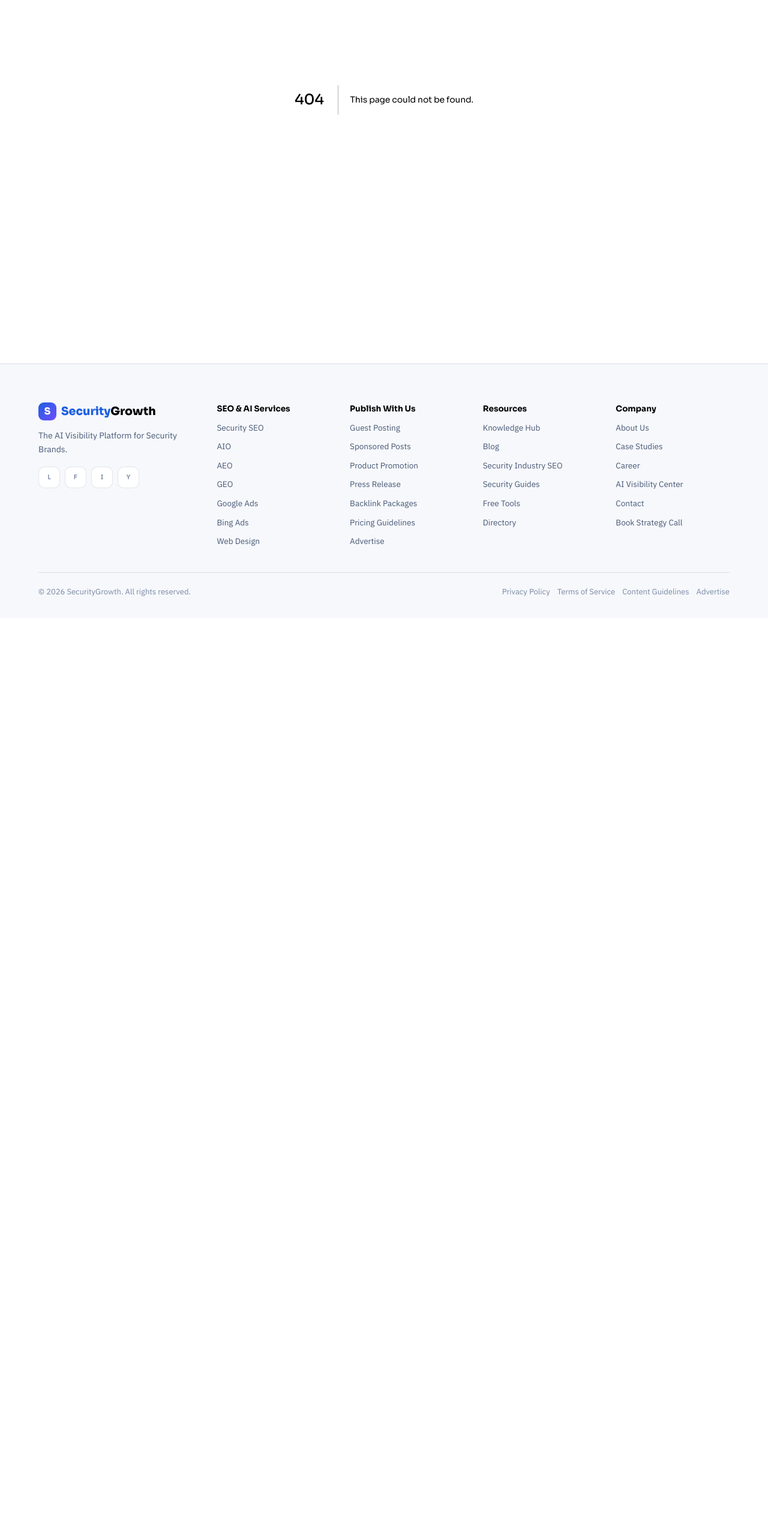
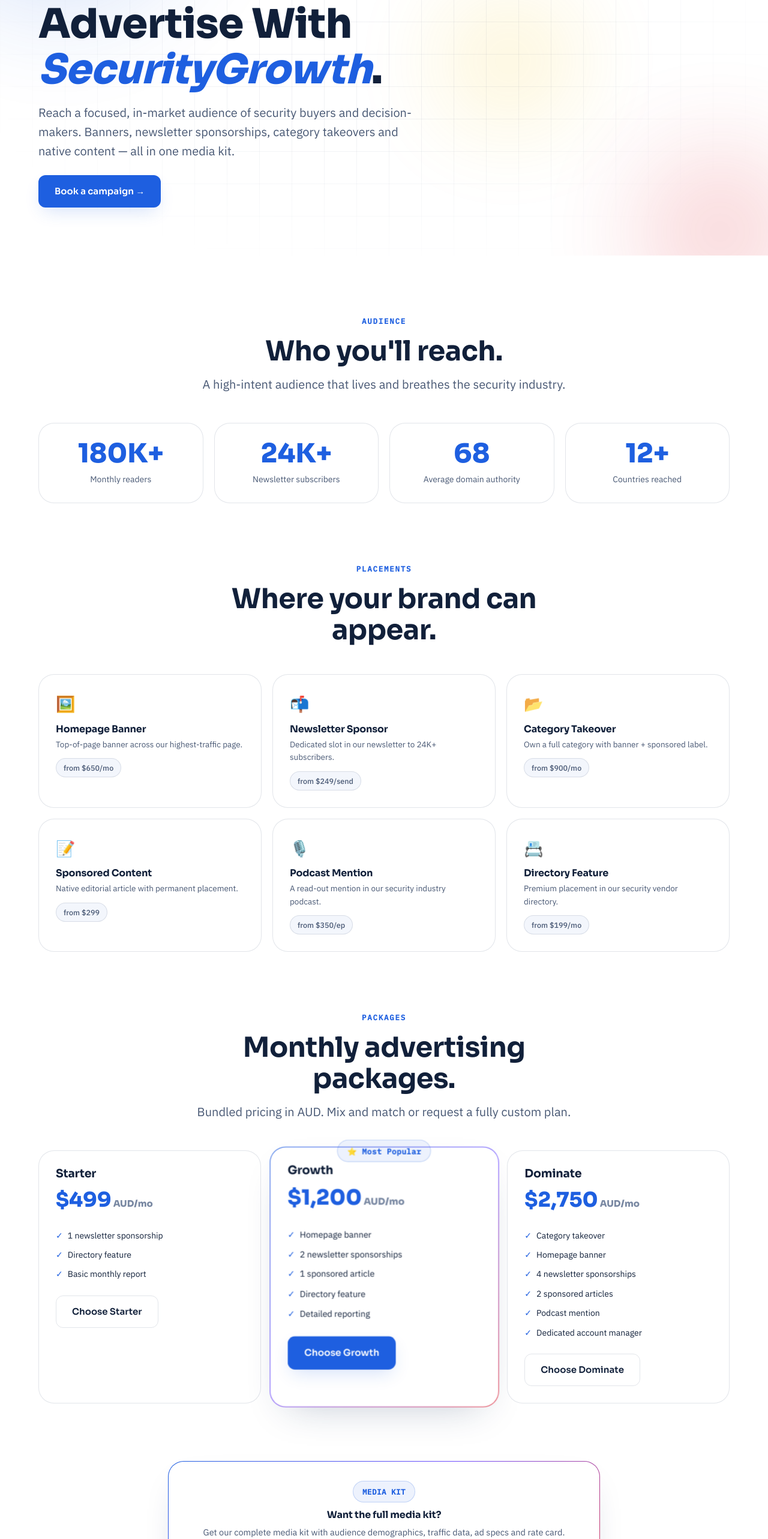
Before and after one commit to scrtblogs-commits/Security-Blogs-Web, a Next.js app: page /publish-with-us/advertise in a window 1280 px wide. Before the commit this address had no page. Shown: the part 234-2800 px from the top of the page at 60% size. Before the commit the page ends 1264 px from the top, so only its background shows below. Built offline with nearby package versions, Linux system fonts and the light colour scheme.

Commit message:
Add publish-with-us advertise page
https://claude.ai/code/session_01PZL8d4tGDz13t9Tukp2GZq

```diff
--- /dev/null
+++ b/app/publish-with-us/advertise/page.tsx
@@ -0,0 +1,170 @@
+import HeroBg from '@/components/ui/HeroBg'
+import Breadcrumb from '@/components/ui/Breadcrumb'
+import SectionHead from '@/components/ui/SectionHead'
+import StatsStrip from '@/components/ui/StatsStrip'
+import PricingCards from '@/components/ui/PricingCards'
+import FAQAccordion from '@/components/ui/FAQAccordion'
+import ContactForm from '@/components/ui/ContactForm'
+import CTABand from '@/components/ui/CTABand'
+import MagneticButton from '@/components/ui/MagneticButton'
+import Reveal, { Stagger, Item } from '@/components/ui/Reveal'
+
+export const metadata = {
+  title: 'Advertise · Publish With Us · SecurityGrowth',
+  description:
+    'Advertise with SecurityGrowth. Reach 180K+ monthly security-industry readers via banners, newsletter sponsorships, category takeovers and sponsored content.',
+}
+
+const placements = [
+  { icon: '🖼️', title: 'Homepage Banner', desc: 'Top-of-page banner across our highest-traffic page.', price: 'from $650/mo' },
+  { icon: '📬', title: 'Newsletter Sponsor', desc: 'Dedicated slot in our newsletter to 24K+ subscribers.', price: 'from $249/send' },
+  { icon: '📂', title: 'Category Takeover', desc: 'Own a full category with banner + sponsored label.', price: 'from $900/mo' },
+  { icon: '📝', title: 'Sponsored Content', desc: 'Native editorial article with permanent placement.', price: 'from $299' },
+  { icon: '🎙️', title: 'Podcast Mention', desc: 'A read-out mention in our security industry podcast.', price: 'from $350/ep' },
+  { icon: '📇', title: 'Directory Feature', desc: 'Premium placement in our security vendor directory.', price: 'from $199/mo' },
+]
+
+const plans = [
+  {
+    name: 'Starter',
+    price: '$499',
+    period: ' AUD/mo',
+    features: ['1 newsletter sponsorship', 'Directory feature', 'Basic monthly report'],
+    cta: 'Choose Starter',
+    ctaHref: '/contact/',
+  },
+  {
+    name: 'Growth',
+    price: '$1,200',
+    period: ' AUD/mo',
+    featured: true,
+    badge: '⭐ Most Popular',
+    features: ['Homepage banner', '2 newsletter sponsorships', '1 sponsored article', 'Directory feature', 'Detailed reporting'],
+    cta: 'Choose Growth',
+    ctaHref: '/contact/',
+  },
+  {
+    name: 'Dominate',
+    price: '$2,750',
+    period: ' AUD/mo',
+    features: ['Category takeover', 'Homepage banner', '4 newsletter sponsorships', '2 sponsored articles', 'Podcast mention', 'Dedicated account manager'],
+    cta: 'Choose Dominate',
+    ctaHref: '/contact/',
+  },
+]
+
+const faqs = [
+  { q: 'Who is your audience?', a: 'Security integrators, installers, IT and facility managers, procurement teams and brand decision-makers across Australia, the US, UK, UAE and Singapore.' },
+  { q: 'Can I run a custom campaign?', a: 'Yes. We regularly build custom packages combining banners, newsletter slots, sponsored content and podcast mentions. Tell us your goals and budget.' },
+  { q: 'Do you offer reporting?', a: 'Every package includes performance reporting. Higher tiers add detailed reporting and a dedicated account manager.' },
+  { q: 'What ad formats do you accept?', a: 'Standard IAB banner sizes, newsletter creative, and native sponsored content. Our team can help produce assets if needed.' },
+]
+
+export default function AdvertisePage() {
+  return (
+    <>
+      <HeroBg grid blobs>
+        <Reveal>
+          <Breadcrumb items={[{ label: 'Home', href: '/' }, { label: 'Publish With Us', href: '/publish-with-us/' }, { label: 'Advertise' }]} />
+          <span className="badge badge-blue" style={{ marginBottom: 20 }}>
+            <span className="dot dot-pulse" /> MEDIA KIT
+          </span>
+          <h1 className="h1" style={{ maxWidth: 820, marginBottom: 18 }}>
+            Advertise With{' '}
+            <span style={{ color: 'var(--blue)', fontStyle: 'italic' }}>SecurityGrowth</span>.
+          </h1>
+          <p className="lead" style={{ maxWidth: 640, marginBottom: 24 }}>
+            Reach a focused, in-market audience of security buyers and decision-makers. Banners,
+            newsletter sponsorships, category takeovers and native content — all in one media kit.
+          </p>
+          <div className="flex flex-wrap gap-3">
+            <MagneticButton href="/contact/">Book a campaign →</MagneticButton>
+          </div>
+        </Reveal>
+      </HeroBg>
+
+      <section className="section">
+        <div className="container">
+          <SectionHead eyebrow="Audience" title="Who you'll reach." sub="A high-intent audience that lives and breathes the security industry." />
+          <StatsStrip
+            items={[
+              { value: 180, suffix: 'K+', label: 'Monthly readers' },
+              { value: 24, suffix: 'K+', label: 'Newsletter subscribers' },
+              { value: 68, label: 'Average domain authority' },
+              { value: 12, suffix: '+', label: 'Countries reached' },
+            ]}
+          />
+        </div>
+      </section>
+
+      <section className="section" style={{ paddingTop: 0 }}>
+        <div className="container">
+          <SectionHead eyebrow="Placements" title="Where your brand can appear." />
+          <Stagger style={{ display: 'grid', gridTemplateColumns: 'repeat(3, 1fr)', gap: 18 }} className="sg-placements">
+            {placements.map((p) => (
+              <Item key={p.title}>
+                <div className="card" style={{ height: '100%' }}>
+                  <div style={{ fontSize: 26, marginBottom: 12 }}>{p.icon}</div>
+                  <h4 style={{ fontSize: 16, marginBottom: 6 }}>{p.title}</h4>
+                  <p className="text-soft" style={{ fontSize: 13.5, marginBottom: 12 }}>{p.desc}</p>
+                  <span className="chip">{p.price}</span>
+                </div>
+              </Item>
+            ))}
+          </Stagger>
+          <style>{`@media (max-width: 860px){ .sg-placements { grid-template-columns: 1fr 1fr !important; } }
+            @media (max-width: 520px){ .sg-placements { grid-template-columns: 1fr !important; } }`}</style>
+        </div>
+      </section>
+
+      <section className="section" style={{ paddingTop: 0 }}>
+        <div className="container">
+          <SectionHead eyebrow="Packages" title="Monthly advertising packages." sub="Bundled pricing in AUD. Mix and match or request a fully custom plan." />
+          <PricingCards plans={plans} />
+        </div>
+      </section>
+
+      <section className="section" style={{ paddingTop: 0 }}>
+        <div className="container">
+          <Reveal>
+            <div className="glass glow-border center" style={{ maxWidth: 720, marginInline: 'auto', padding: 32 }}>
+              <span className="badge badge-blue" style={{ marginBottom: 12 }}>MEDIA KIT</span>
+              <h3 style={{ marginBottom: 8 }}>Want the full media kit?</h3>
+              <p className="text-soft" style={{ fontSize: 14.5, marginBottom: 20 }}>
+                Get our complete media kit with audience demographics, traffic data, ad specs and rate card.
+              </p>
+              <MagneticButton href="/contact/">Download media kit →</MagneticButton>
+            </div>
+          </Reveal>
+        </div>
+      </section>
+
+      <section className="section" style={{ paddingTop: 0 }}>
+        <div className="container" style={{ maxWidth: 720 }}>
+          <SectionHead eyebrow="Get in touch" title="Plan your advertising campaign." />
+          <Reveal>
+            <ContactForm
+              fields={[
+                { name: 'name', label: 'Name', required: true },
+                { name: 'email', label: 'Email', type: 'email', required: true },
+                { name: 'company', label: 'Company' },
+                { name: 'placement', label: 'Placement of interest', type: 'select', options: ['Homepage Banner', 'Newsletter Sponsor', 'Category Takeover', 'Sponsored Content', 'Podcast Mention', 'Directory Feature', 'Custom package'], full: true },
+                { name: 'budget', label: 'Monthly budget (AUD)', placeholder: 'e.g. $1,200' },
+                { name: 'message', label: 'Tell us about your goals', type: 'textarea', required: true, full: true },
+              ]}
+              submitLabel="Request a campaign →"
+              successMsg="✓ Received! Our advertising team will send a tailored proposal within 1 business day."
+            />
+          </Reveal>
+        </div>
+      </section>
+
+      <CTABand
+        title="Ready to put your brand in front of security buyers?"
+        subtitle="Book a campaign or request the full media kit and rate card today."
+        ctaLabel="Start advertising →"
+        ctaHref="/contact/"
+      />
+    </>
+  )
+}
```
